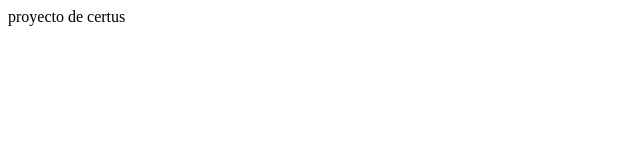
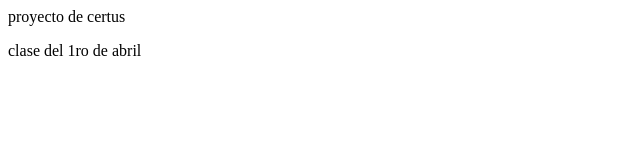
Before and after one commit to dna2906/dna2906.github.io, a plain HTML site: page index.html in a window 1280 px wide. Shown: the whole page, without its empty margins (0-640 px from the left). Drawn offline with Linux system fonts and the light colour scheme.

Commit message:
1ra clase d abril

```diff
--- a/index.html
+++ b/index.html
@@ -7,5 +7,6 @@
 </head>
 <body>
    proyecto de certus
+   <p>clase del 1ro de abril</p>
 </body>
 </html>
```
